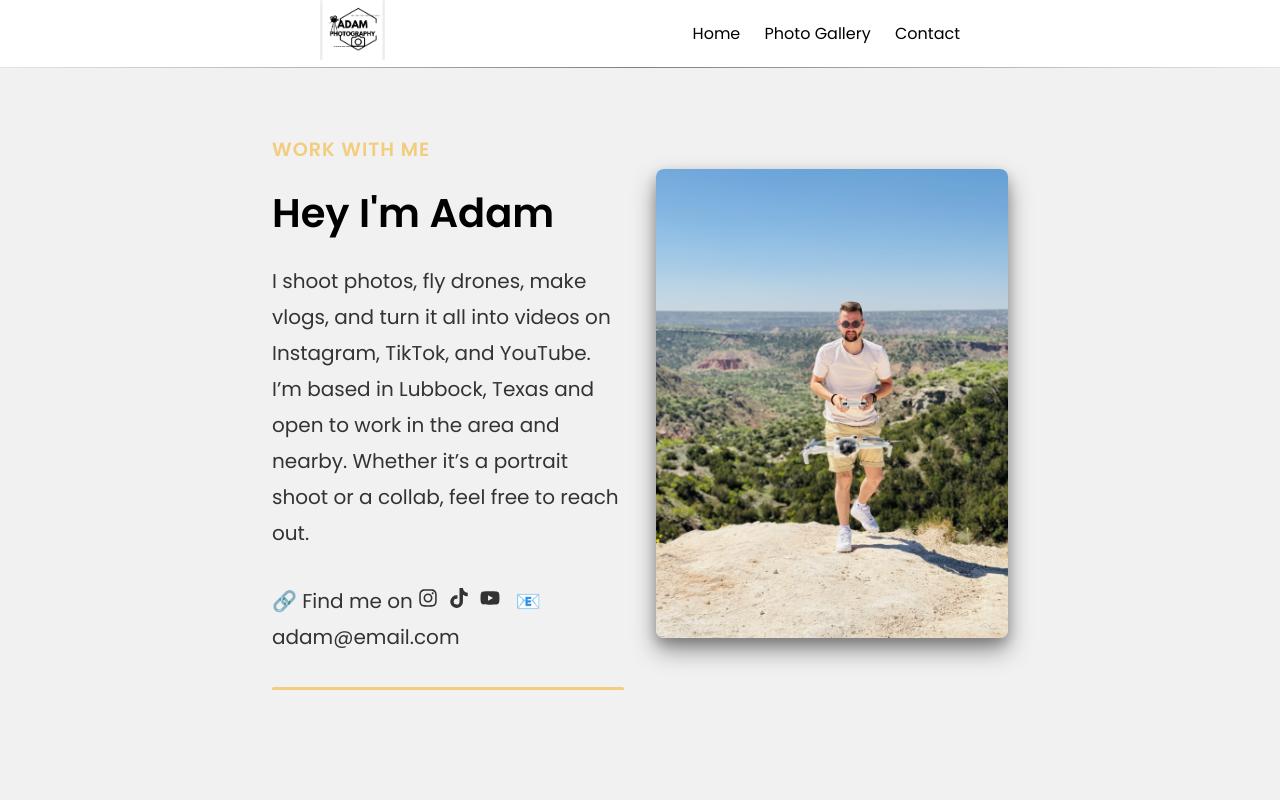
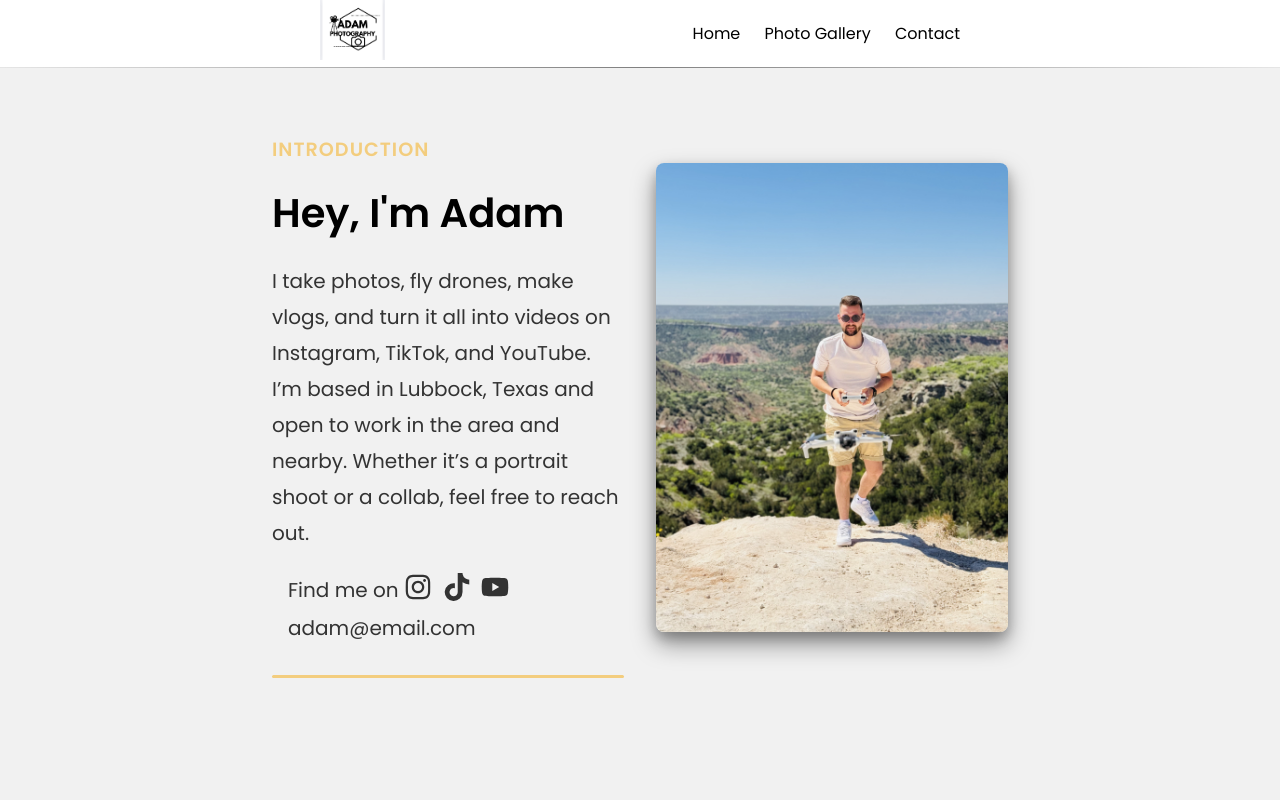
Before and after one commit to supposelol/adamportfolio, a React (Vite) app: page /about in a window 1280 px wide. Shown: the top 800 px of the page. Built offline with nearby package versions, Linux system fonts and the light colour scheme.

Commit message:
about fixes

```diff
--- a/src/about/about.css
+++ b/src/about/about.css
@@ -8,20 +8,22 @@
     justify-content: space-between;
     gap: 2rem;
     text-align: left;
-    flex-wrap: wrap; /* Allows stacking on smaller screens */
+    flex-wrap: wrap;
+    /* Allows stacking on smaller screens */
 }
 
 .about-texts {
     flex: 1;
-    min-width: 300px; /* Ensure proper scaling */
+    min-width: 300px;
+    /* Ensure proper scaling */
 }
 
 .about-image {
     flex: 1;
     display: flex;
     justify-content: center;
-    min-width: 300px; /* Prevents shrinking too much */
-
+    min-width: 300px;
+    /* Prevents shrinking too much */
 }
 
 .about-image img {
@@ -29,8 +31,10 @@
     max-width: 400px;
     height: auto;
     border-radius: 8px;
-    box-shadow: 0 12px 24px rgba(0, 0, 0, 0.4), /* Larger shadow */
-                0 6px 12px rgba(0, 0, 0, 0.2);    /* Softer bottom shadow */
+    box-shadow: 0 12px 24px rgba(0, 0, 0, 0.4),
+        /* Larger shadow */
+        0 6px 12px rgba(0, 0, 0, 0.2);
+    /* Softer bottom shadow */
 }
 
 .about-title {
@@ -47,11 +51,24 @@
     margin: 0;
 }
 
-.about-text {
+.about-links {
+    font-size: 1.25rem;
+    color: #333;
+    margin: 0 !important;
+    padding-left: 1rem;
+}
+
+.about-intro {
     font-size: 1.25rem;
     color: #333;
     line-height: 1.8;
-    margin-bottom: 2rem;
+}
+
+.about-email {
+    font-size: 1.25rem;
+    color: #333;
+    margin: 0 0 2rem 0;
+    padding-left: 1rem;
 }
 
 .about-line {
@@ -61,27 +78,45 @@
     border-radius: 2px;
 }
 
-.about-text a {
+.about-links a {
     text-decoration: none;
-    color: inherit; /* Optional: keep link color same as surrounding text */
-  }
-/* Responsive Design */
+    color: inherit;
+
+}
+
+.about-email a {
+    text-decoration: none;
+    color: inherit;
+
+}
+
+.social-icon {
+    font-size: 1.75rem;
+    vertical-align: middle;
+}
+
+
+/* Responsive */
 @media (max-width: 768px) {
     .about-content {
         flex-direction: column;
         text-align: center;
     }
 
-    .about-texts, .about-image {
-        flex: none; /* Ensure stacking properly */
+    .about-texts,
+    .about-image {
+        flex: none;
+        /* Ensure stacking properly */
         width: 100%;
     }
 
     .about-image img {
-        max-width: 80%; /* Reduce image size for small screens */
+        max-width: 80%;
+        /* Reduce image size for small screens */
     }
 
     .about-section {
-        padding: 2rem 1rem; /* Smaller padding for smaller devices */
+        padding: 2rem 1rem;
+        /* Smaller padding for smaller devices */
     }
 }
--- a/src/about/about.jsx
+++ b/src/about/about.jsx
@@ -8,18 +8,20 @@ const About = () => {
         <div className="about-section">
             <div className="about-content">
                 <div className="about-texts">
-                    <h3 className="about-title">Work with me</h3>
-                    <h4 className="about-header">Hey I'm Adam</h4>
-                    <p className="about-text">
-                        I shoot photos, fly drones, make vlogs, and turn it all into videos on Instagram, TikTok, and YouTube.
+                    <h3 className="about-title">Introduction</h3>
+                    <h4 className="about-header">Hey, I'm Adam</h4>
+                    <p className="about-intro">
+                        I take photos, fly drones, make vlogs, and turn it all into videos on Instagram, TikTok, and YouTube.
                         I’m based in Lubbock, Texas and open to work in the area and nearby. Whether it’s a portrait shoot or a collab, feel free to reach out.
                     </p>
-                    <p className="about-text">
-                        🔗 Find me on&nbsp;
-                        <a href="https://instagram.com" target="_blank" rel="noopener noreferrer" aria-label="Instagram"><FaInstagram /></a> &nbsp;
-                        <a href="https://tiktok.com" target="_blank" rel="noopener noreferrer" aria-label="TikTok"><FaTiktok /></a> &nbsp;
-                        <a href="https://youtube.com" target="_blank" rel="noopener noreferrer" aria-label="YouTube"><FaYoutube /></a>
-                        &nbsp;&nbsp;  📧 <a href="mailto:adam@email.com">adam@email.com</a>
+                    <p className="about-links">
+                        Find me on&nbsp;
+                        <a href="https://instagram.com" target="_blank" rel="noopener noreferrer" aria-label="Instagram" className="social-icon"><FaInstagram /></a> &nbsp;
+                        <a href="https://tiktok.com" target="_blank" rel="noopener noreferrer" aria-label="TikTok" className="social-icon"><FaTiktok /></a> &nbsp;
+                        <a href="https://youtube.com" target="_blank" rel="noopener noreferrer" aria-label="YouTube" className="social-icon"><FaYoutube /></a>
+                    </p>
+                    <p className="about-email">
+                         <a href="mailto:adam@email.com">adam@email.com</a>
                     </p>
                     <div className="about-line"></div>
                 </div>
```
